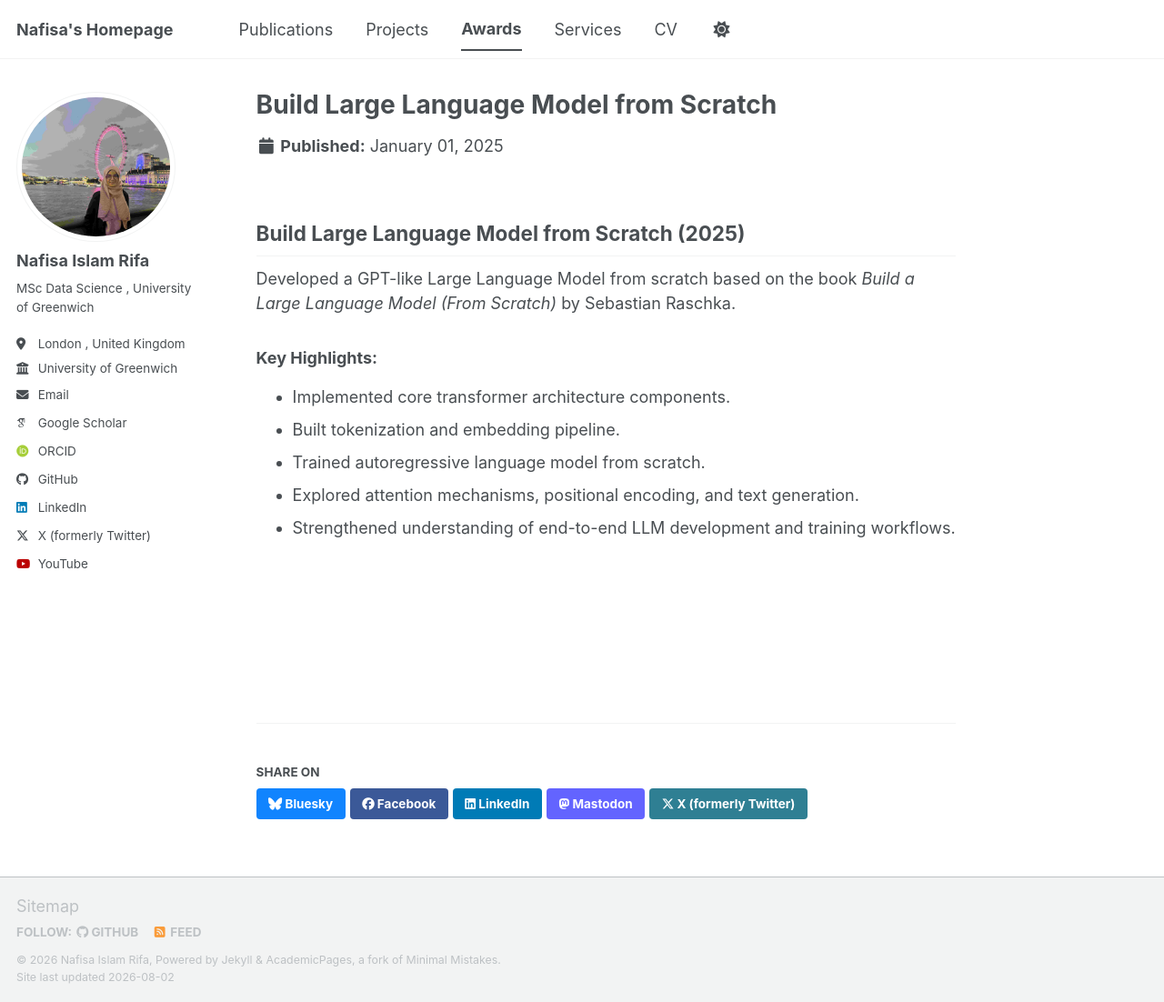
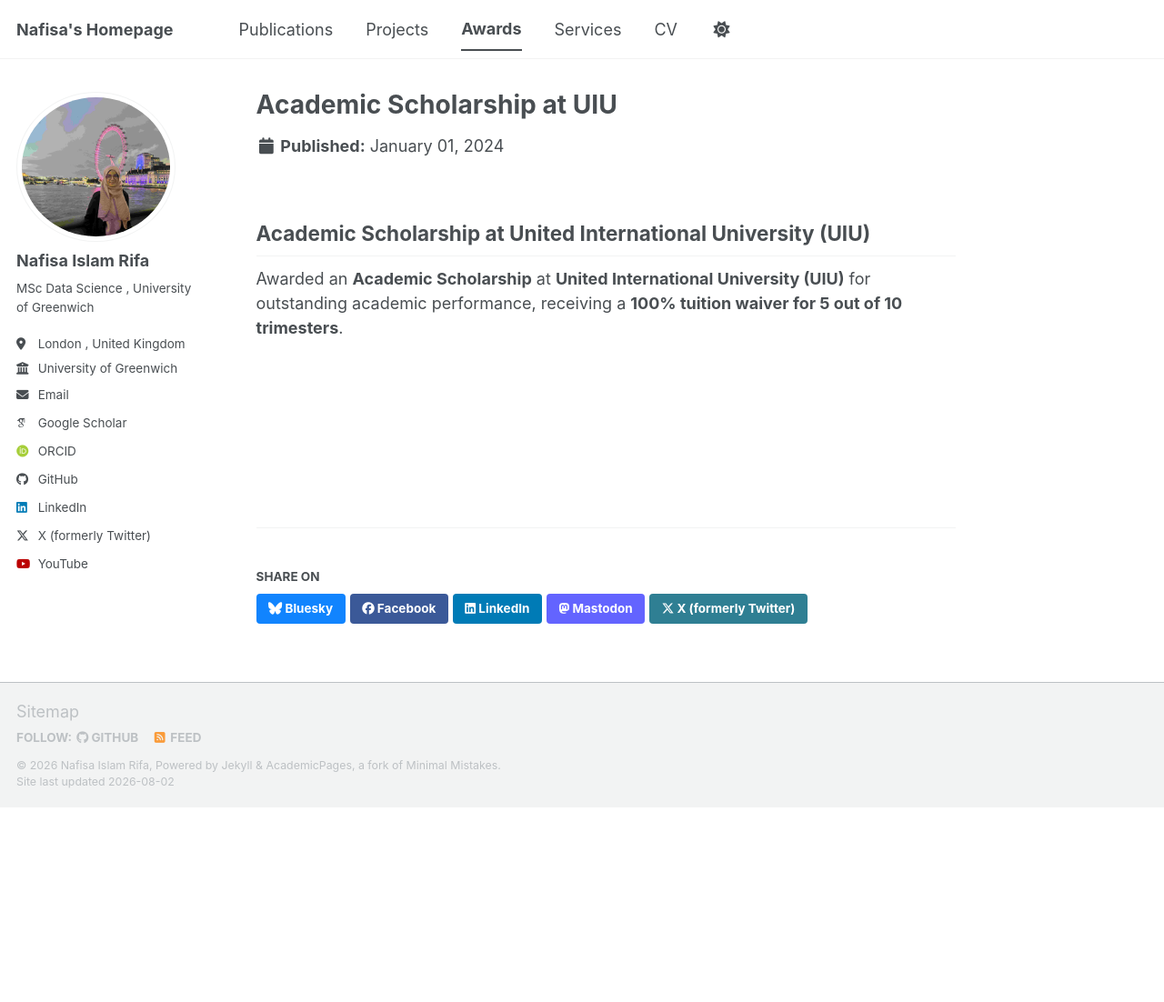
Before and after one commit to NafisaIslamRifa/NafisaIslamRifa.github.io, a Jekyll site: the page built from _portfolio/portfolio-1.md, in a window 1280 px wide and 1102 px high. Shown: the whole window at 91% size. Built offline with Jekyll 4.4.1, drawn with Linux system fonts in a browser that asks for light colours; some web fonts are replaced; a script bundle is joined from its source files by our own code; library files that are not in the unit come from our copies.

Commit message:
Update portfolio entry for academic scholarship
Updated portfolio entry to reflect academic scholarship awarded at United International University, replacing previous project about building a language model.

```diff
--- a/_portfolio/portfolio-1.md
+++ b/_portfolio/portfolio-1.md
@@ -1,17 +1,10 @@
 ---
-title: "Build Large Language Model from Scratch"
-excerpt: "Developed a GPT-like Large Language Model from scratch based on Sebastian Raschka's book Build a Large Language Model (From Scratch).<br/><img src='/images/500x300.png'>"
+title: "Academic Scholarship at UIU"
+excerpt: "Awarded a 100% tuition waiver academic scholarship for outstanding academic performance at United International University."
 collection: portfolio
-date: 2025-01-01
+date: 2024-01-01
 ---
 
-## Build Large Language Model from Scratch (2025)
+## Academic Scholarship at United International University (UIU)
 
-Developed a GPT-like Large Language Model from scratch based on the book *Build a Large Language Model (From Scratch)* by Sebastian Raschka.
-
-### Key Highlights:
-- Implemented core transformer architecture components.
-- Built tokenization and embedding pipeline.
-- Trained autoregressive language model from scratch.
-- Explored attention mechanisms, positional encoding, and text generation.
-- Strengthened understanding of end-to-end LLM development and training workflows.
+Awarded an **Academic Scholarship** at **United International University (UIU)** for outstanding academic performance, receiving a **100% tuition waiver for 5 out of 10 trimesters**.
```
